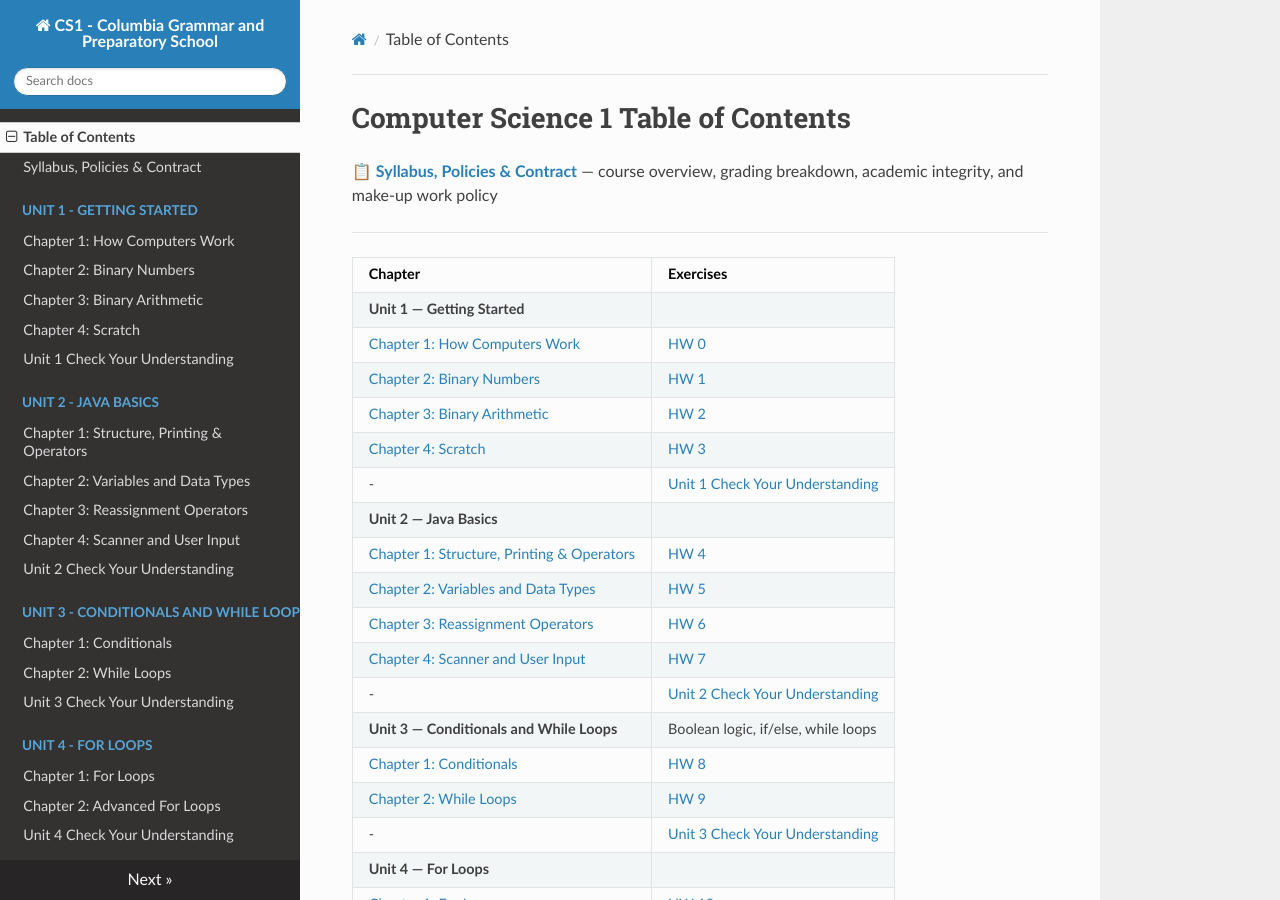
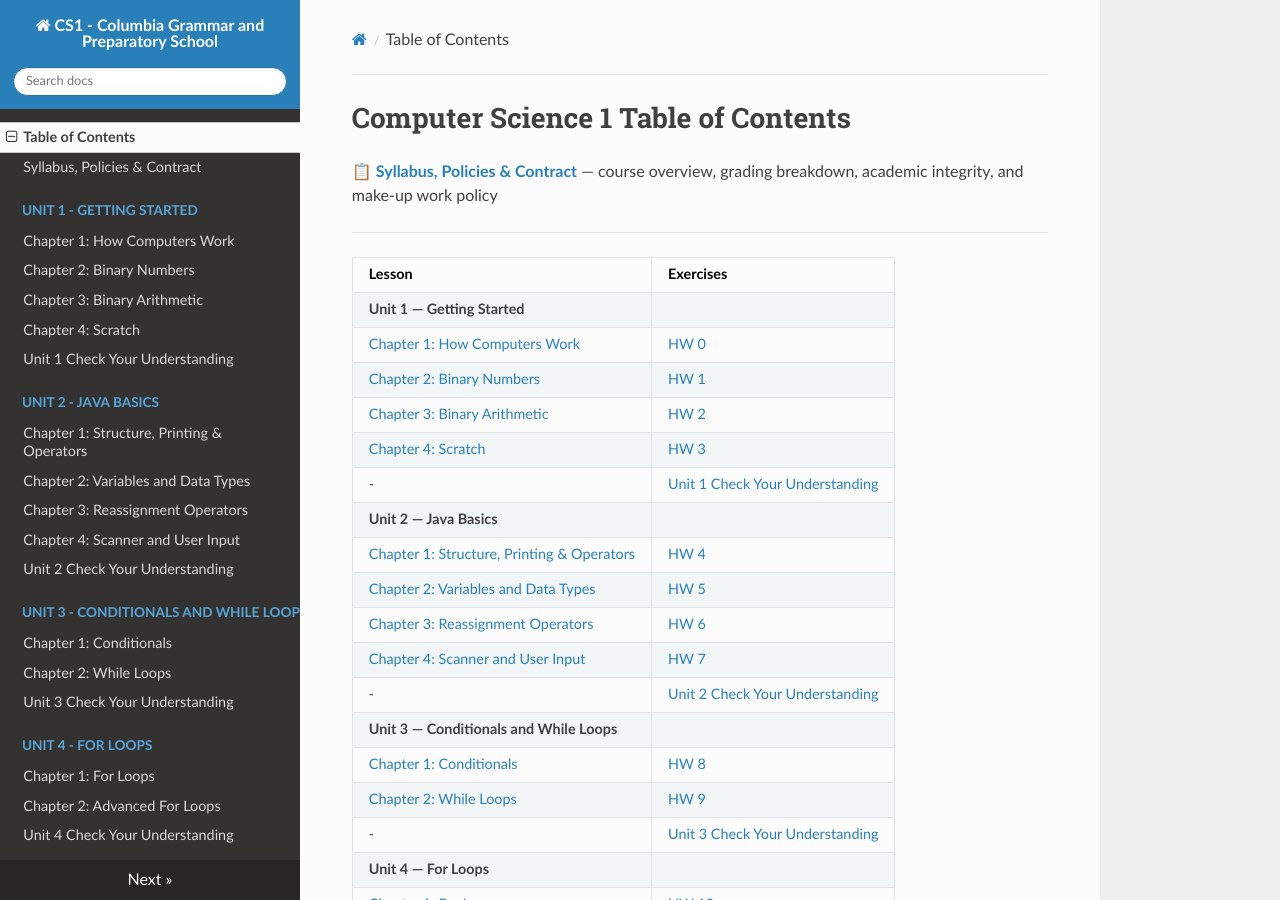
Before and after one commit to kjergens/cs1-site, an MkDocs documentation site: the page built from docs/index.md, in a window 1280 px wide and 900 px high. Built offline with MkDocs 1.6.1, drawn with Linux system fonts in a browser that asks for light colours; nearby versions of some CDN libraries.

Commit message:
omit unit 3 desc

```diff
--- a/docs/index.md
+++ b/docs/index.md
@@ -4,7 +4,7 @@
 
 ---
 
-| Chapter | Exercises |
+| Lesson | Exercises |
 |---|---|
 | **Unit 1 — Getting Started**| |
 |     [    Chapter 1: How Computers Work](unit1/notes_01_how_computers_work.md)| [HW 0](unit1/notes_01_how_computers_work.md#homework)
@@ -18,7 +18,7 @@
 |     [    Chapter 3: Reassignment Operators](unit2/notes_03_operators_reassignment.md)|[HW 6](unit2/notes_03_operators_reassignment.md#homework )
 |     [    Chapter 4: Scanner and User Input](unit2/notes_04_scanner.md)|[HW 7](unit2/notes_04_scanner.md#homework)
 |   - |  [    Unit 2 Check Your Understanding](unit2/unit2_check_understanding.md)
-| **Unit 3 — Conditionals and While Loops** | Boolean logic, if/else, while loops |
+| **Unit 3 — Conditionals and While Loops** |  |
 |     [    Chapter 1: Conditionals](unit3/notes_01_conditionals.md)|[HW 8](unit3/notes_01_conditionals.md#homework)
 |     [    Chapter 2: While Loops](unit3/notes_02_while_loops.md)|[HW 9](unit3/notes_02_while_loops.md#homework)
 |  - |   [    Unit 3 Check Your Understanding](unit3/unit3_check_understanding.md) |
```
